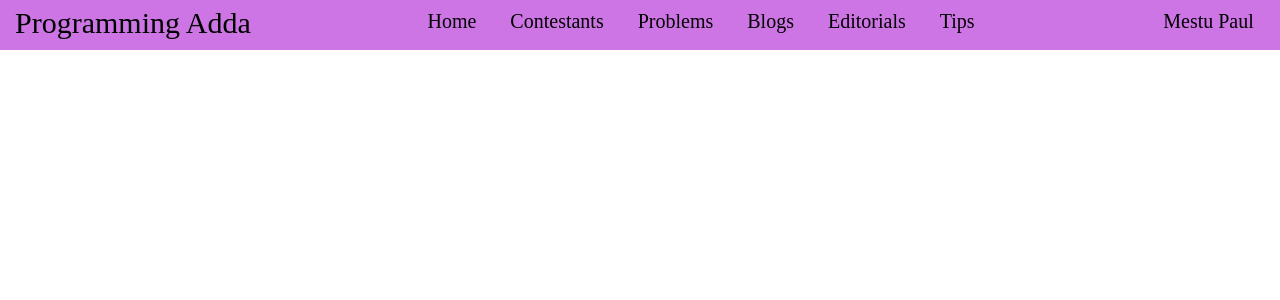
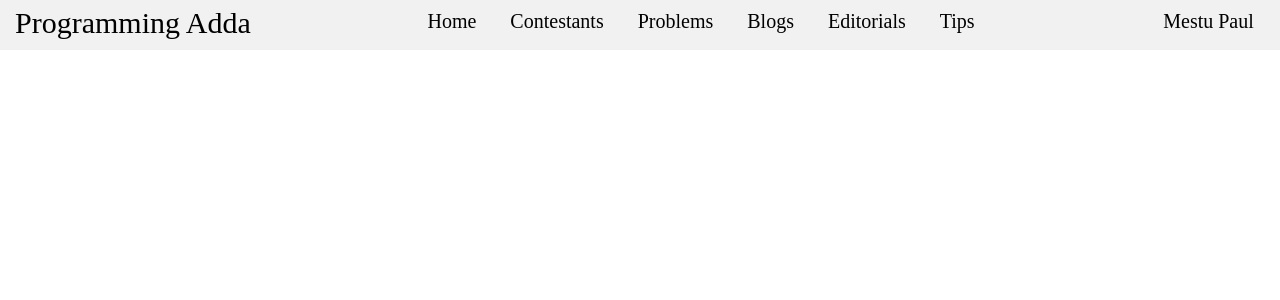
Before and after one commit to Bonusree/programming_adda, a Django app: page / in a window 1280 px wide. Shown: the top 300 px of the page. Run offline with Django 4.2, Linux system fonts and the light colour scheme.

Commit message:
update navbar color

```diff
--- a/static/navbar.css
+++ b/static/navbar.css
@@ -5,14 +5,15 @@
 .nav-bar{
     width: 98.5%;
     height: 50px;
-    background-color: #cd75e4;
+    min-height: max-content;
+    background-color: #f1f1f1;
     display: inline-flex;
     justify-content: space-between;
     padding: 0px 10px;
 }
 .nav-bar .name-logo{
     height: 76%;
-    background-color: #cd75e4;
+    background-color: #f1f1f1;
     padding: 6px 5px;
     font-size: 30px;
 }
@@ -26,12 +27,12 @@
     width: max-content;
     font-size: 20px;
     padding: 10px 17px;
-    background-color: #cd75e4;
+    background-color: #f1f1f1;
 }
 .nav-bar .menu-list .menu a{
     text-decoration: none;
     color: black;
 }
 .nav-bar .menu-list .menu:hover{
-    background-color: #af66c1;
+    background-color: #d5dad6;
 }
```
